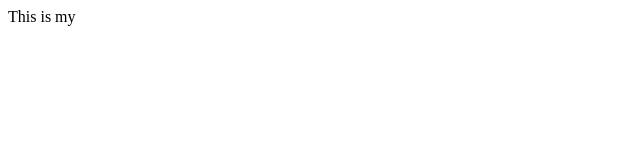
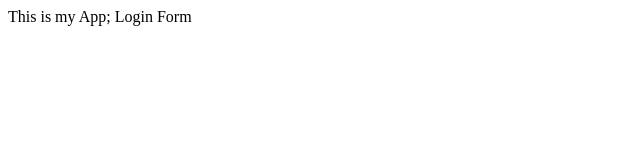
Before and after one commit to bhawanabadlani/myappsample, a plain HTML site: page index.html in a window 1280 px wide. Shown: the whole page, without its empty margins (0-640 px from the left). Drawn offline with Linux system fonts and the light colour scheme.

Commit message:
Login Form

```diff
--- /dev/null
+++ b/dir2/app2.js
@@ -0,0 +1 @@
+console.log(123);
--- a/index.html
+++ b/index.html
@@ -3,6 +3,7 @@
         <title>MyApp</title>
     </html>
     <body>
-        This is my
+        This is my App;
+        Login Form
     </body>
 </html>
```
Also changed, not shown: log.txt (added), login.html (added).
